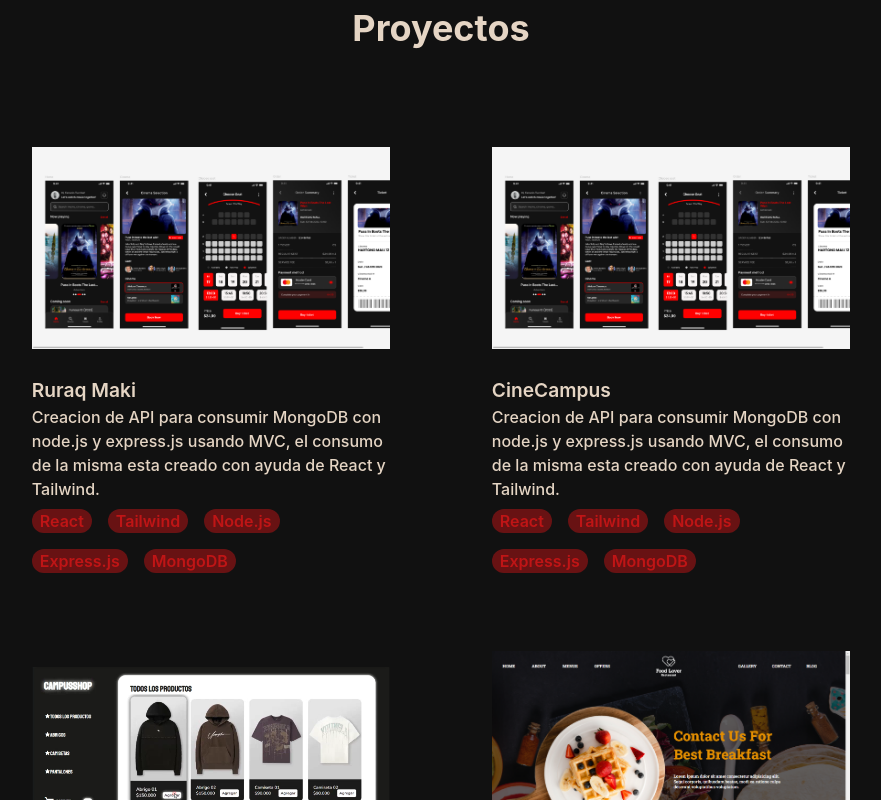
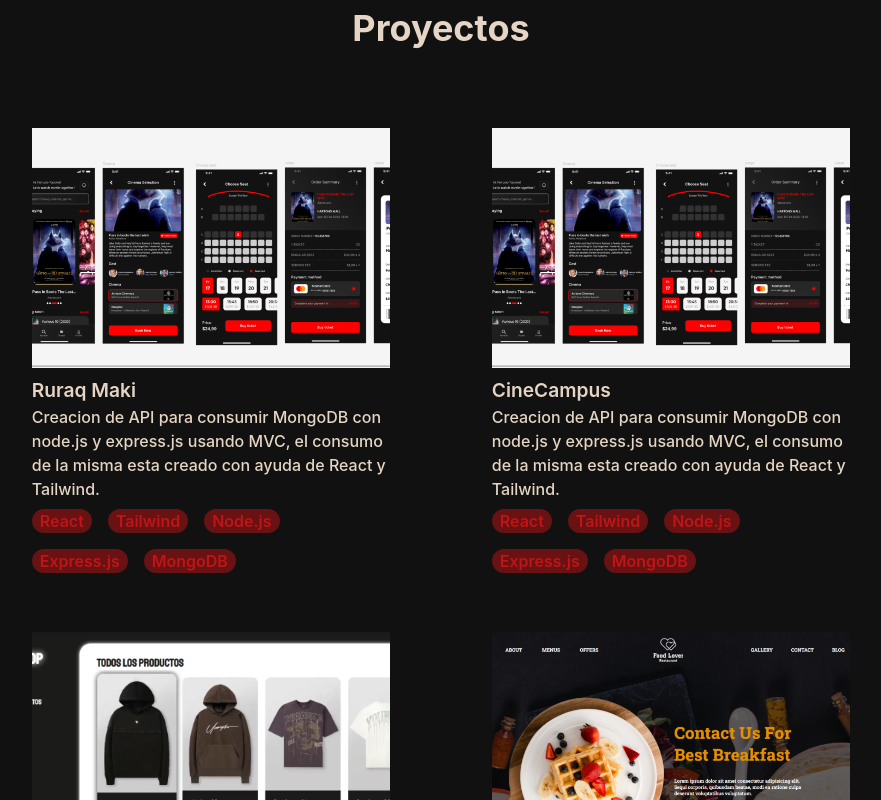
Before and after one commit to JuanManuelGilQuiroga/portafolioProfesional, a React (Vite) app: page / in a window 1280 px wide. Shown: the part 1480-2280 px from the top of the page, without its empty margins (199-1080 px from the left). Built offline with nearby package versions, Linux system fonts and the light colour scheme.

Commit message:
refactor: :lipstick: Changes in the styles for the animation of the project card at the time of doing hover

```diff
--- /dev/null
+++ b/src/assets/codeIcon.jsx
@@ -0,0 +1,5 @@
+export function CodeIcon ({style}) {
+    return (
+        <svg xmlns="http://www.w3.org/2000/svg" className={style} viewBox="0 0 24 24" fill="none" stroke="currentColor" stroke-width="2" stroke-linecap="round" stroke-linejoin="round"><path d="m18 16 4-4-4-4"></path><path d="m6 8-4 4 4 4"></path><path d="m14.5 4-5 16"></path></svg>
+    )
+}
--- a/src/components/proyecto.jsx
+++ b/src/components/proyecto.jsx
@@ -1,11 +1,17 @@
 import { motion } from 'framer-motion'
+import { useState } from 'react';
+import { CodeIcon } from '../assets/codeIcon'
 
 export function Proyecto ({titulo, imagen, descripcion, tecnologias, link, isInView, posicion}) {
+    const [isHovered, setIsHovered] = useState(false);
 
-    console.log(posicion)
     return (
         <motion.div animate={{opacity: isInView ? 1 : 0}} initial={{opacity: 0}} transition={{duration: .5, delay: posicion*.5}} className="flex flex-col gap-2 h-[60vh] w-[40%]">
-            <img src={imagen} alt="" className="h-[50%] object-contain"/>
+            <motion.div onMouseEnter={() => setIsHovered(true)} onMouseLeave={() => setIsHovered(false)} className='h-[50%] relative'>
+                <motion.img style={{ filter: isHovered ? "brightness(0.5)" : "brightness(1)" }} transition={{ duration: 0.3 }} src={imagen} alt="" className="h-full object-cover"/>
+                <motion.a href={link} style={{ opacity: isHovered ? 1 : 0 }}
+                transition={{ duration: 1 }} className='w-[10%] h-[18%] bg-custom-cream absolute bottom-4 left-4 rounded-xl flex justify-center items-center'><CodeIcon style="h-[50%] text-custom-black"/></motion.a>
+            </motion.div>
             <div className="flex flex-col justify-between">
                 <h3 className="text-[1.2rem] font-semibold">{titulo}</h3>
                 <p className="font-medium">{descripcion}</p>
```
